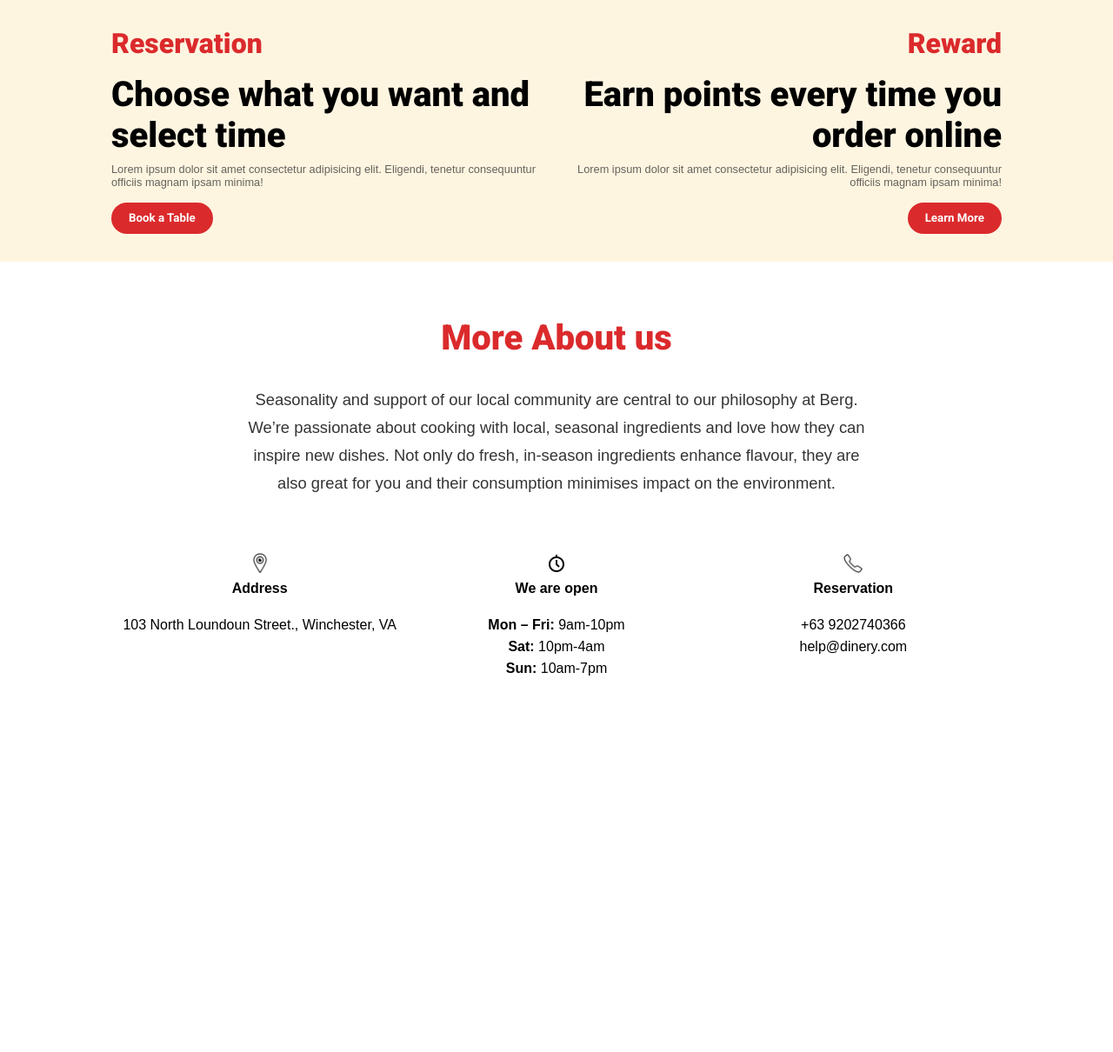
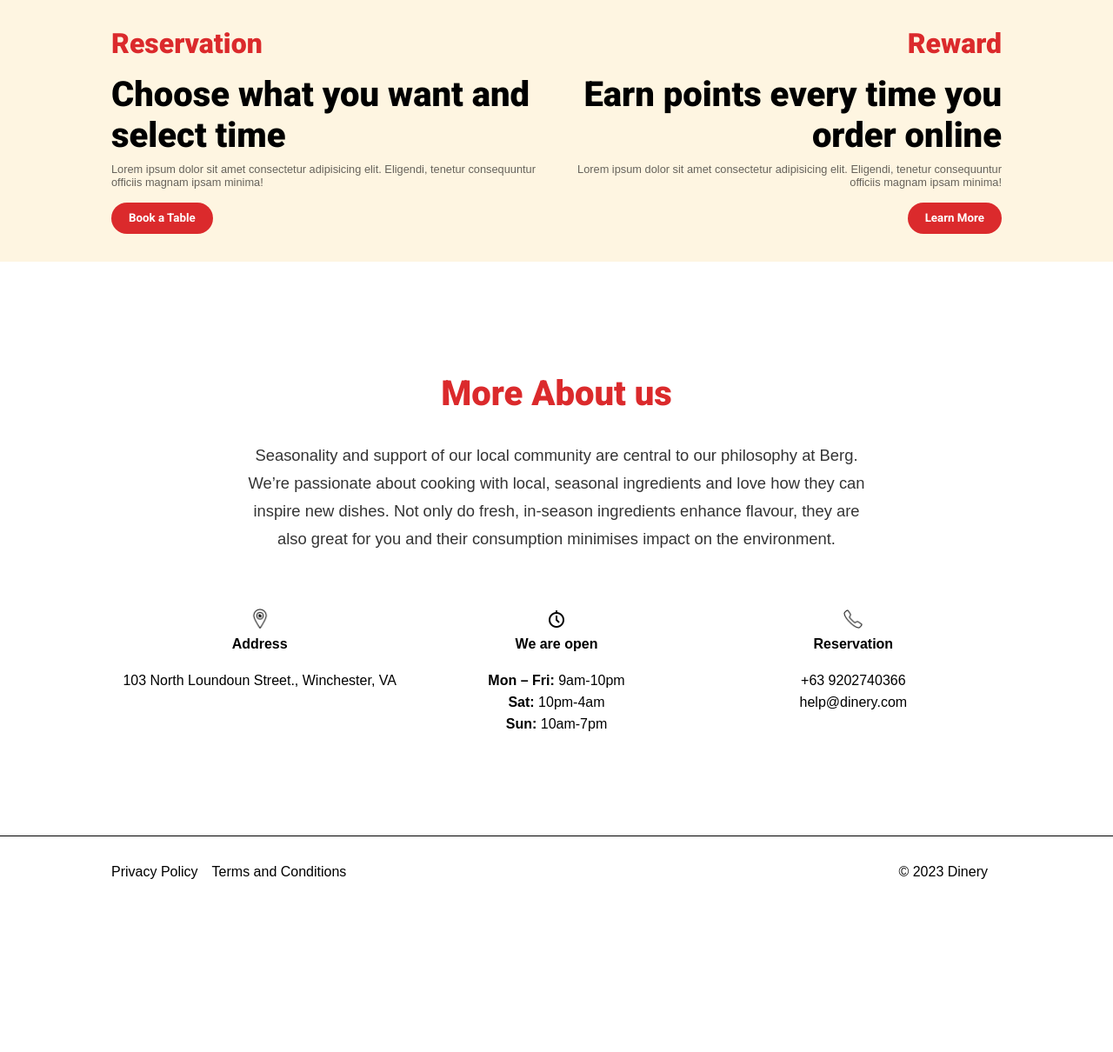
Before and after one commit to Hassan-Mehmood/uni_4th_semester_project, a PHP site: page /Restraunt/index.php in a window 1280 px wide. Shown: the part 550-1760 px from the top of the page at 87% size. After the commit the page ends 1561 px from the top, so only its background shows below. Run offline with PHP 8.4, Linux system fonts and the light colour scheme.

Commit message:
dkasdasd

```diff
--- a/Styles/style.css
+++ b/Styles/style.css
@@ -344,7 +344,7 @@ input[type='password'] {
 }
 
 .about_us {
-  padding: 4rem 0 0 0;
+  padding: 8rem 0 4rem 0;
 }
 
 .about_us .about_us_heading {
@@ -367,9 +367,13 @@ input[type='password'] {
 
 .restaurant_info {
   display: grid;
-  grid-template-columns: repeat(3, 1fr);
+  grid-template-columns: repeat(1, 1fr);
   margin: 4rem 0 0 0;
   text-align: center;
+}
+
+.restaurant_info .restaurant_open_time {
+  margin: 3rem 0;
 }
 
 .restaurant_info img {
@@ -387,3 +391,44 @@ input[type='password'] {
 .restaurant_info h4 {
   margin: 0.5rem 0 1.5rem 0;
 }
+
+@media screen and (min-width: 732px) {
+  .restaurant_info {
+    grid-template-columns: repeat(3, 1fr);
+  }
+
+  .restaurant_info .restaurant_open_time {
+    margin: 0;
+  }
+}
+
+.footer {
+  border-top: 1px solid black;
+  margin: 3rem 0 0 0;
+}
+
+.footer_container {
+  display: flex;
+  justify-content: space-between;
+  align-items: center;
+  padding: 2rem 0;
+}
+
+.footer_container .footer_links {
+  display: flex;
+  align-items: center;
+}
+
+.footer_container .footer_links {
+  list-style-type: none;
+}
+
+.footer_container a {
+  text-decoration: none;
+  color: #000;
+  margin: 0 1rem 0 0;
+}
+
+.footer_container a:hover {
+  border-bottom: 1px solid black;
+}
--- a/footer.php
+++ b/footer.php
@@ -1,8 +1,21 @@
-
+<footer class="footer ">
+  <div class="footer_container max_width">
+    <ul class="footer_links">
+      <li><a href="#">Privacy Policy</a></li>
+      <li><a href="#">Terms and Conditions</a></li>
+    </ul>
+    <div>
+      <a href="#" class="copy_writes">
+        © 2023 Dinery
+      </a>
+    </div>
+  </div>
+</footer>
 
 
 
 
 <script src="./Script/app.js"></script>
 </body>
+
 </html>
--- a/index.php
+++ b/index.php
@@ -39,7 +39,7 @@
   </div>
 </section>
 
-<section class="about_us max_width" id="about_us" style="margin-bottom: 80rem;">
+<section class="about_us max_width" id="about_us">
   <div>
     <h3 class="about_us_heading">More About us</h3>
     <p class="about_us_text">
```
